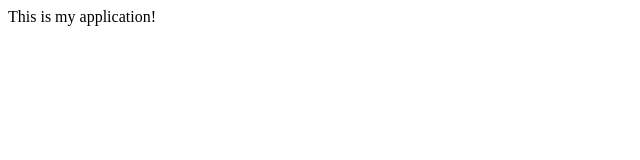
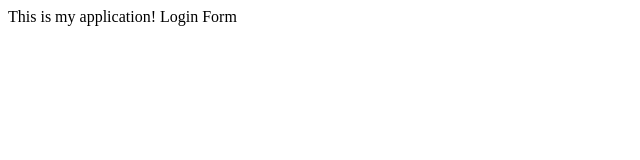
Before and after one commit to garyholbrook/myappsample, a plain HTML site: page index.html in a window 1280 px wide. Shown: the full height of the page, 0-640 px from the left. Drawn offline with Linux system fonts and the light colour scheme.

Commit message:
Login Form

```diff
--- a/index.html
+++ b/index.html
@@ -4,5 +4,6 @@
 </head>
 <body>
   This is my application!
+  Login Form
 </body>
 </html>
```
Also changed, not shown: login.html (added, +4 -0 lines).
